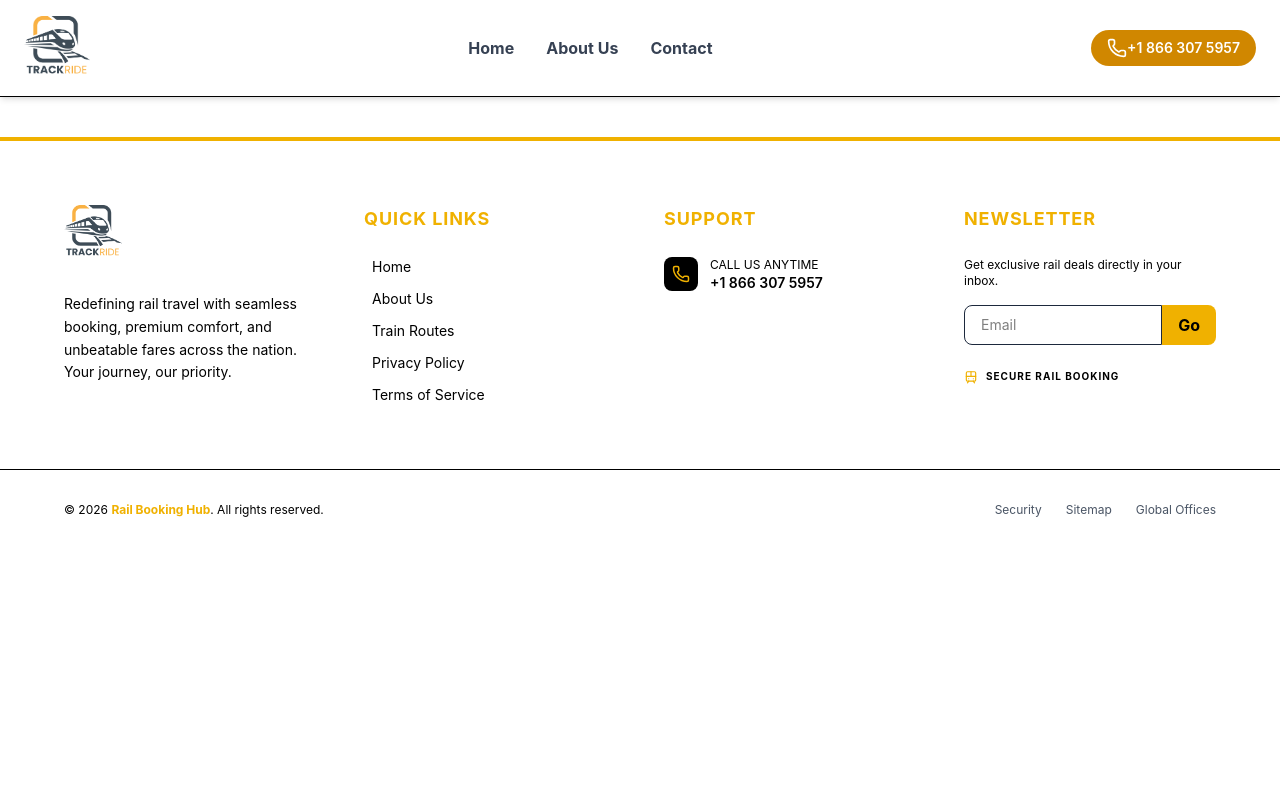
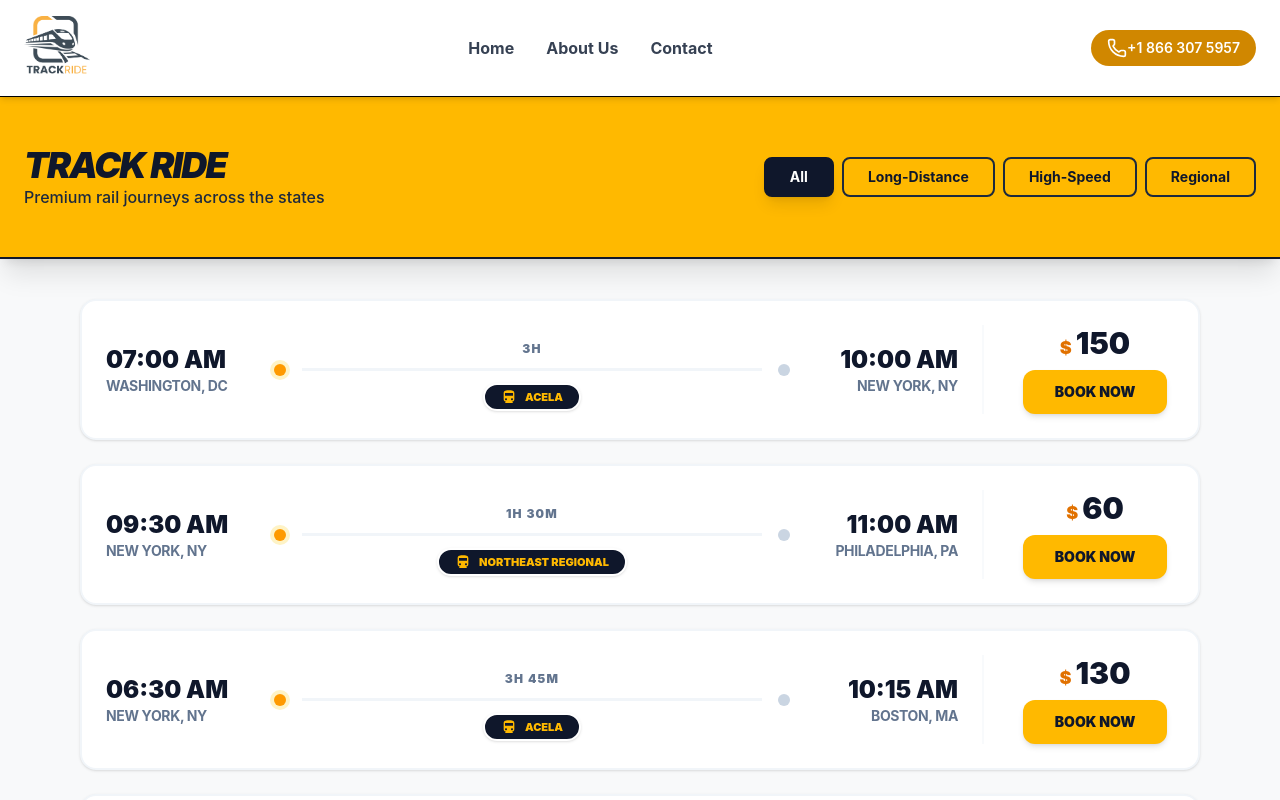
Before and after one commit to risezonic567/TrackRide, a React (Vite) app: page /train-routes in a window 1280 px wide. Shown: the top 800 px of the page. Built offline with nearby package versions, Linux system fonts and the light colour scheme.

Commit message:
train-routes add

```diff
--- a/src/App.jsx
+++ b/src/App.jsx
@@ -5,6 +5,7 @@ import Navbar from './components/Navbar'
 import Footer from './components/Footer'
 import TrainHomepage from './pages/HomePage'
 import HeroSinglePage from './pages/HomePage'
+import TrainRoutes from './pages/TrainRoutes'
 
 export default function App() {
   return (
@@ -13,6 +14,7 @@ export default function App() {
     <Navbar/>
     <Routes>
       <Route path='/' element={<HeroSinglePage/>}/>
+      <Route path='/train-routes' element={<TrainRoutes/>}/>
     </Routes>
     <Footer/>
   </BrowserRouter>
--- a/src/components/Footer.jsx
+++ b/src/components/Footer.jsx
@@ -24,11 +24,20 @@ export default function Footer() {
                 <div>
                     <h3 className="text-yellow-500 text-lg font-bold mb-6 uppercase tracking-wider">Quick Links</h3>
                     <ul className="space-y-3 text-sm">
-                        {['Home', 'About Us', 'Train Routes', 'Privacy Policy', 'Terms of Service'].map((link) => (
-                            <li key={link}>
-                                <Link to="/" className="hover:text-yellow-600 transition-all flex items-center gap-2 group">
+                        {[
+                            { name: 'Home', path: '/' },
+                            { name: 'About Us', path: '/' },
+                            { name: 'Train Routes', path: '/train-routes' },
+                            { name: 'Privacy Policy', path: '/' },
+                            { name: 'Terms of Service', path: '/' }
+                        ].map((link) => (
+                            <li key={link.name}>
+                                <Link
+                                    to={link.path}
+                                    className="hover:text-yellow-600 transition-all flex items-center gap-2 group"
+                                >
                                     <span className="h-px w-0 bg-yellow-500 group-hover:w-3 transition-all duration-300"></span>
-                                    {link}
+                                    {link.name}
                                 </Link>
                             </li>
                         ))}
--- /dev/null
+++ b/src/pages/TrainRoutes.jsx
@@ -0,0 +1,111 @@
+import React, { useState } from 'react';
+import { Link } from 'react-router-dom';
+import TestimonialsPage from './TestimonialPage';
+
+const trainRoutes = [
+    { id: 1, name: "Acela", from: "Washington, DC", to: "New York, NY", depart: "07:00 AM", arrive: "10:00 AM", duration: "3h", price: 150, category: "High-Speed" },
+    { id: 2, name: "Northeast Regional", from: "New York, NY", to: "Philadelphia, PA", depart: "09:30 AM", arrive: "11:00 AM", duration: "1h 30m", price: 60, category: "Express" },
+    { id: 3, name: "Acela", from: "New York, NY", to: "Boston, MA", depart: "06:30 AM", arrive: "10:15 AM", duration: "3h 45m", price: 130, category: "High-Speed" },
+    { id: 4, name: "Lake Shore Limited", from: "Chicago, IL", to: "New York, NY", depart: "09:30 PM", arrive: "06:30 PM", duration: "21h", price: 180, category: "Long-Distance" },
+    { id: 5, name: "Capitol Limited", from: "Chicago, IL", to: "Washington, DC", depart: "06:40 PM", arrive: "01:05 PM", duration: "18h 25m", price: 140, category: "Long-Distance" },
+    { id: 6, name: "Coast Starlight", from: "Los Angeles, CA", to: "San Francisco, CA", depart: "10:10 AM", arrive: "10:30 PM", duration: "12h 20m", price: 120, category: "Scenic" },
+    { id: 7, name: "Amtrak Cascades", from: "Seattle, WA", to: "Portland, OR", depart: "08:00 AM", arrive: "11:30 AM", duration: "3h 30m", price: 70, category: "Regional" },
+    { id: 8, name: "Brightline", from: "Miami, FL", to: "Orlando, FL", depart: "09:45 AM", arrive: "12:45 PM", duration: "3h", price: 90, category: "High-Speed" },
+    { id: 9, name: "Capitol Corridor", from: "San Francisco, CA", to: "Sacramento, CA", depart: "07:15 AM", arrive: "09:15 AM", duration: "2h", price: 45, category: "Regional" },
+    { id: 10, name: "Empire Service", from: "New York, NY", to: "Albany, NY", depart: "08:20 AM", arrive: "10:50 AM", duration: "2h 30m", price: 50, category: "Regional" }
+];
+
+export default function TrainRoutes() {
+    const [filter, setFilter] = useState('All');
+    const categories = ['All', 'Long-Distance', 'High-Speed', 'Regional'];
+
+    const filteredRoutes = filter === 'All'
+        ? trainRoutes
+        : trainRoutes.filter(r => r.category === filter);
+
+    return (
+        <>
+            <div className="min-h-screen bg-[#f8f9fa] font-sans text-slate-900">
+                {/* Yellow Themed Header */}
+                <header className="bg-amber-400 text-slate-900 py-12 px-6 text-center border-b-2 border-slate-900 shadow-xl">
+                    <div className="max-w-7xl mx-auto flex flex-col md:flex-row justify-between items-center gap-6">
+                        <div className="text-left">
+                            <h1 className="text-4xl font-black uppercase tracking-tighter italic">Track Ride</h1>
+                            <p className="text-slate-800 font-medium">Premium rail journeys across the states</p>
+                        </div>
+
+                        <div className="flex flex-wrap justify-center gap-2">
+                            {categories.map((cat) => (
+                                <button
+                                    key={cat}
+                                    onClick={() => setFilter(cat)}
+                                    className={`px-6 py-2 rounded-lg cursor-pointer text-sm font-bold transition-all border-2
+                                    ${filter === cat
+                                        ? 'bg-slate-900 text-white border-slate-900 shadow-lg'
+                                        : 'bg-transparent text-slate-900 border-slate-800 hover:bg-slate-900 hover:text-white'}`}
+                                >
+                                    {cat}
+                                </button>
+                            ))}
+                        </div>
+                    </div>
+                </header>
+
+                {/* Routes List */}
+                <main className="max-w-6xl mx-auto py-10 px-4">
+                    <div className="space-y-6">
+                        {filteredRoutes.map((route) => (
+                            <div
+                                key={route.id}
+                                className="bg-white rounded-2xl border-2 border-slate-100 shadow-sm hover:border-amber-400 hover:shadow-xl transition-all duration-300 overflow-hidden flex flex-col md:flex-row items-center p-6 gap-6"
+                            >
+                                {/* Departure */}
+                                <div className="w-full md:w-32 text-center md:text-left">
+                                    <div className="text-2xl font-black text-slate-900">{route.depart}</div>
+                                    <div className="text-sm text-slate-500 font-bold uppercase tracking-tight">{route.from}</div>
+                                </div>
+
+                                {/* Timeline Visual (Yellow Accent) */}
+                                <div className="flex-1 flex items-center gap-4 w-full px-4">
+                                    <div className="h-3 w-3 rounded-full bg-amber-500 ring-4 ring-amber-100"></div>
+                                    <div className="flex-1 h-[3px] bg-slate-100 relative flex justify-center">
+                                        <span className="absolute -top-7 text-[12px] text-slate-500 font-black uppercase tracking-widest bg-white px-2">
+                                            {route.duration}
+                                        </span>
+                                        {/* Train Icon Badge */}
+                                        <div className="absolute -bottom-10">
+                                            <div className="bg-slate-900 text-amber-400 py-1 px-4 rounded-full flex items-center gap-2 border-2 border-white shadow-sm">
+                                                <svg className="w-4 h-4" fill="currentColor" viewBox="0 0 24 24"><path d="M12 2c-4 0-8 .5-8 4v9.5C4 17.43 5.57 19 7.5 19L6 20.5v.5h12v-.5L16.5 19c1.93 0 3.5-1.57 3.5-3.5V6c0-3.5-4-4-8-4zM7.5 17c-.83 0-1.5-.67-1.5-1.5S6.67 14 7.5 14s1.5.67 1.5 1.5S8.33 17 7.5 17zm9 0c-.83 0-1.5-.67-1.5-1.5s.67-1.5 1.5-1.5 1.5.67 1.5 1.5-.67 1.5-1.5 1.5zM18 10H6V6h12v4z" /></svg>
+                                                <span className="text-[11px] font-black uppercase whitespace-nowrap">{route.name}</span>
+                                            </div>
+                                        </div>
+                                    </div>
+                                    <div className="h-3 w-3 rounded-full bg-slate-300"></div>
+                                </div>
+
+                                {/* Arrival */}
+                                <div className="w-full md:w-32 text-center md:text-right">
+                                    <div className="text-2xl font-black text-slate-900">{route.arrive}</div>
+                                    <div className="text-sm text-slate-500 font-bold uppercase tracking-tight">{route.to}</div>
+                                </div>
+
+                                {/* Action (Yellow Primary) */}
+                                <div className="w-full md:w-48 flex flex-row md:flex-col items-center justify-between md:justify-center border-t md:border-t-0 md:border-l-2 border-slate-50 pt-4 md:pt-0 md:pl-8">
+                                    <div className="text-3xl font-black text-slate-900 mb-2">
+                                        <span className="text-lg text-amber-600 mr-1">$</span>{route.price}
+                                    </div>
+                                    <button className="bg-amber-400 hover:bg-slate-900 hover:text-amber-400 text-slate-900 px-8 py-3 rounded-xl font-black text-sm uppercase transition-all duration-300 shadow-md transform hover:scale-105">
+                                        <Link to="tel:+1 866 307 5957">
+                                            Book Now
+                                        </Link>
+                                    </button>
+                                </div>
+                            </div>
+                        ))}
+                    </div>
+                </main>
+            </div>
+            <TestimonialsPage />
+        </>
+    );
+}
```
